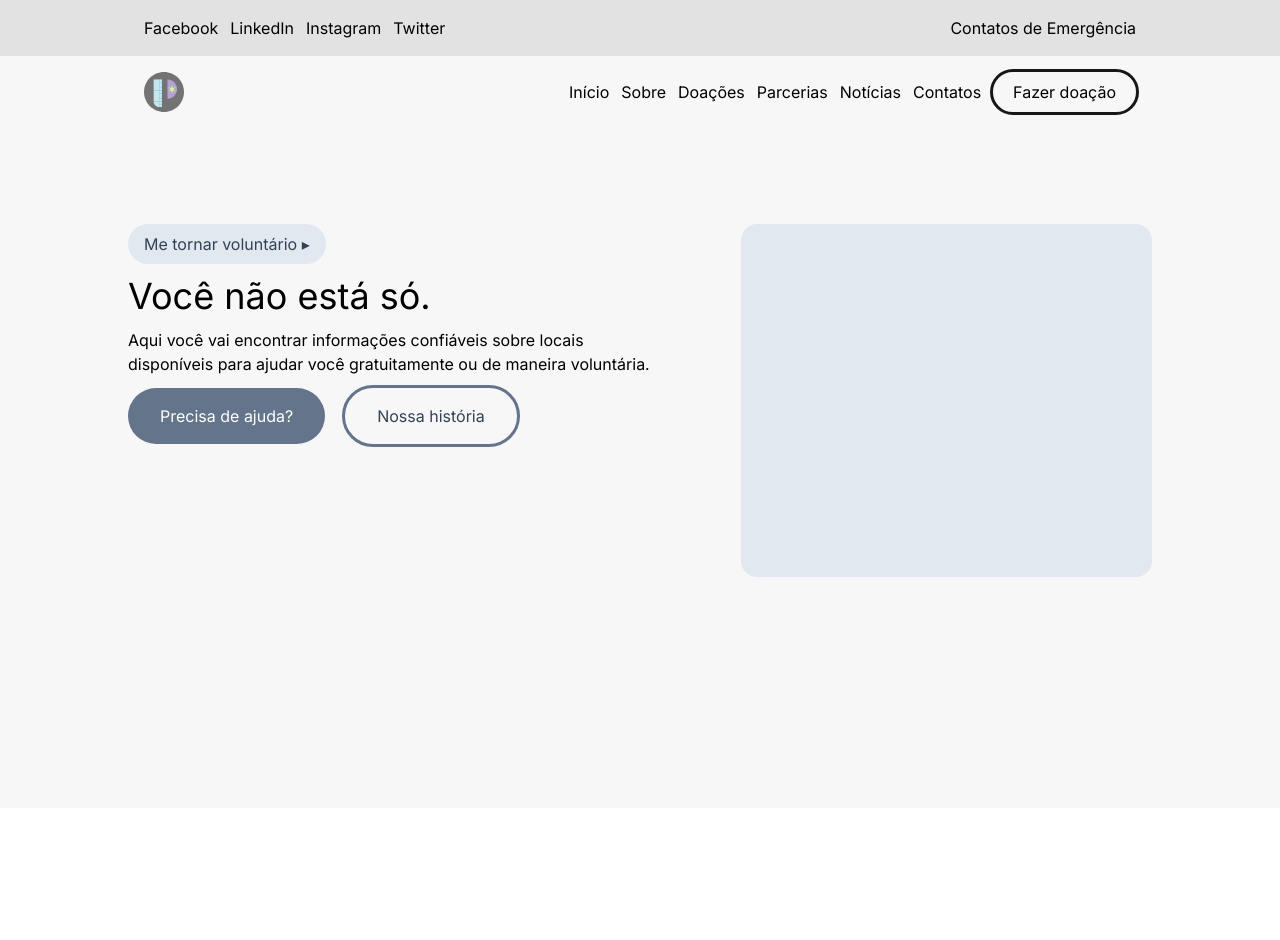
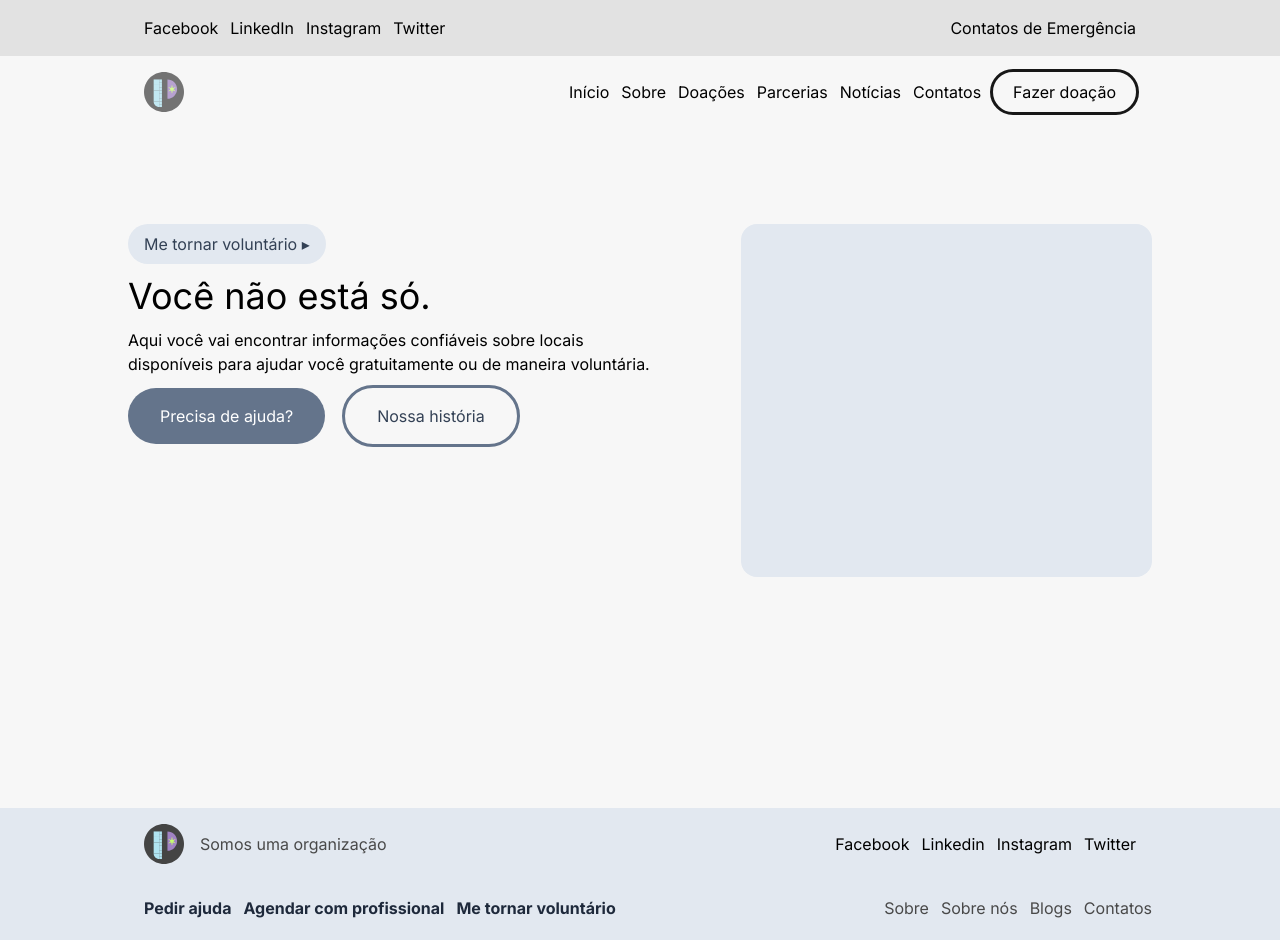
Before and after one commit to pdrmenezes/tech-pro-bem-psicolab, a Next.js app: page / in a window 1280 px wide. Shown: the top 940 px of the page. Before the commit the page ends 808 px from the top, so only its background shows below. Built offline with nearby package versions, Linux system fonts and the light colour scheme.

Commit message:
feat: rodapé da pagina

```diff
--- /dev/null
+++ b/app/components/footer.tsx
@@ -0,0 +1,54 @@
+import Logo from "../assets/logo.svg";
+import Image from "next/image";
+
+export function Footer() {
+    return (
+        <footer className="w-full bg-[#E2E8F0]">
+            <div className="flex items-center p-4 justify-between mx-auto max-w-5xl">
+                <div className="flex items-center gap-4">
+                <Image
+                    src={Logo}
+                    alt="Psicolab Logo"
+                    width={40}
+                    height={40}
+                />
+                <p className="text-[#494949]">Somos uma organização</p>
+                </div>
+                <ul className="flex gap-3">
+                    <li><a href="">Facebook</a></li>
+                    <li><a href="">Linkedin</a></li>
+                    <li><a href="">Instagram</a></li>
+                    <li><a href="">Twitter</a></li>
+                </ul>
+            </div>
+                <div className="flex justify-between mx-auto max-w-5xl">
+                    <div className="flex items-center p-4 gap-3 text-slate-800 font-bold">
+                        <a>Pedir ajuda</a>
+                        <a>Agendar com profissional</a>
+                        <a>Me tornar voluntário</a>
+                    </div>
+                    <ul className="flex items-center gap-3 text-[#494949]">
+                        <li><a href="#">Sobre</a></li>
+                        <li><a href="#">Sobre nós</a></li>
+                        <li><a href="#">Blogs</a></li>
+                        <li><a href="#">Contatos</a></li>
+                    </ul>
+                </div>
+                <div className="flex justify-between mx-auto max-w-5xl">
+                <p className="pl-4">Copyright © 2024 Psiclab. All rights reserved.</p>
+                <ul className="flex items-center gap-3 text-[#494949]">
+                        <li><a href="#">Termos de uso</a></li>
+                        <li><a href="#">Politicas de Privacidade</a></li>
+                    </ul>
+                </div>
+
+
+                {/* <div className="flex">
+                    <a>Pedir ajuda</a>
+                    <a>Agendar com profissional</a>
+                    <a>Me tornar voluntário</a>
+                    <p>Copyright © 2024 Psicolab. All rights reserved.</p>
+                </div> */}
+        </footer>
+    )
+}
--- a/app/page.tsx
+++ b/app/page.tsx
@@ -1,6 +1,7 @@
 import { Header } from "./components/header";
 import { Hero } from "./components/hero";
 import { TopNav } from "./components/top-nav";
+import { Footer } from "./components/footer";
 
 export default function Home() {
   return (
@@ -8,6 +9,7 @@ export default function Home() {
       <TopNav />
       <Header />
       <Hero />
+      <Footer />
     </main>
   );
 }
```
Also changed, not shown: 1 other file (tests, documents, lock files or other folders).
